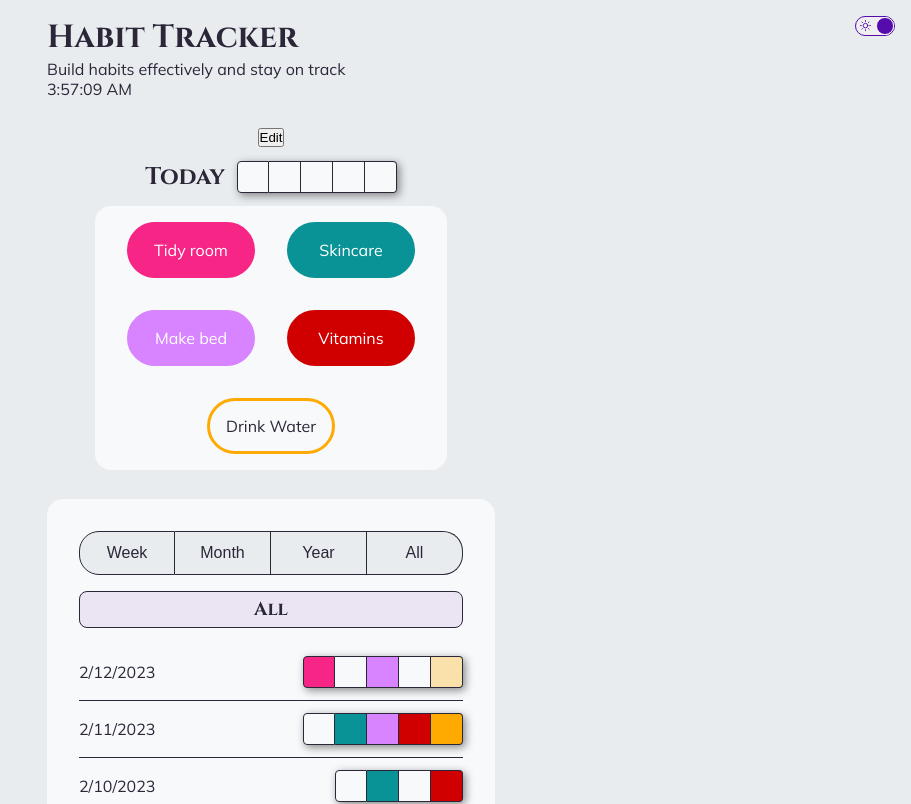
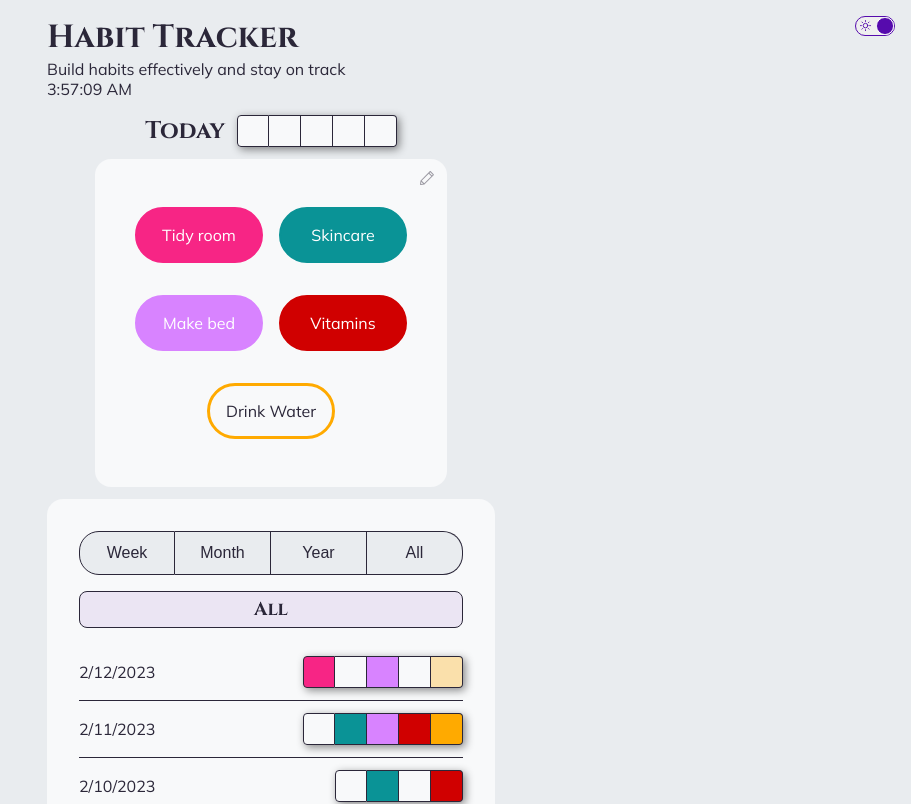
Before and after one commit to jennstirpe/habit-tracker, a React (Create React App) app: page / in a window 1280 px wide. Shown: the top 804 px of the page, without its empty margins (369-1280 px from the left). Built offline with nearby package versions, Linux system fonts and the light colour scheme.

Commit message:
Updated edit form styles

```diff
--- a/src/components/main/display/Checklist.js
+++ b/src/components/main/display/Checklist.js
@@ -2,7 +2,7 @@ import { useState } from "react";
 import { StyledChecklist } from "../styled/display/Checklist.styled";
 import QuantityInput from "../forms/QuantityInput";
 
-export default function Checklist({ currentDayChecklist, toggleHabitComplete, updateCurrentAmt }) {
+export default function Checklist({ currentDayChecklist, toggleHabitComplete, updateCurrentAmt, openEdit }) {
   const [ quantityFormActive, setQuantityFormActive ] = useState(false);
   const [ activeQuantityHabit, setActiveQuantityHabit ] = useState({})
   const todaysHabits = currentDayChecklist;
@@ -23,57 +23,112 @@ export default function Checklist({ currentDayChecklist, toggleHabitComplete, up
   return (
     <StyledChecklist>
 
-      <div className="checklist">
+        <button onClick={openEdit} className="edit-form-open" aria-label="Edit habits">
+          <svg width="512" height="512" viewBox="0 0 512 512" fill="none" xmlns="http://www.w3.org/2000/svg"><path fillRule="evenodd" clipRule="evenodd" d="M343.029 42.3419C352.402 32.9693 367.598 32.9694 376.971 42.3419L469.657 135.028C479.029 144.401 479.029 159.597 469.657 168.969L179.462 459.164C179.006 459.633 178.521 460.073 178.011 460.482C176 462.099 173.688 463.158 171.283 463.66C170.898 463.741 170.509 463.808 170.115 463.86L50.1148 479.86C45.175 480.519 40.2103 478.838 36.6864 475.314C33.1626 471.79 31.4819 466.826 32.1405 461.886L48.1164 342.066C48.5312 338.637 50.0545 335.317 52.6863 332.685L343.029 42.3419ZM393.372 199.999L167.999 425.372L86.6267 344L312 118.627L393.372 199.999ZM416 177.372L441.373 151.999L360 70.6262L334.627 95.9992L416 177.372ZM75.5807 378.208L66.6251 445.376L133.792 436.42L75.5807 378.208Z" fill="black"/></svg>
+        </button>
+
+        <ul className="checklist">
         {
           todaysHabits && todaysHabits.map(habit => {
             if (habit.type === "check") {
-              return <div
+              return <li
                 onClick={() => handleToggleComplete(habit.id)}
                 className= "checklist-item"
                 style={habit.complete? {"color": "darkGray", "background": "lightGray", "border": `3px solid ${habit.color}`} : {"color": `white`, "background": `${habit.color}`, "border": `2px solid ${habit.color}`}}
                 key={habit.id}>
                   <p>{habit.name}</p>
-                </div>
+                </li>
             } else {
                 if (habit.goal.currentAmt === 0) {
-                  return <div
+                  return <li
                     onClick={() => openQuantityInputForm(habit)}
                     className= "checklist-item"
                     style={{"border": `3px solid ${habit.color}`}}
                     key={habit.id}>
                       <p>{habit.name}</p>
-                    </div>
+                    </li>
                 } else if (habit.goal.currentAmt >= habit.goal.goalAmt) {
-                  return <div
+                  return <li
                     onClick={() => openQuantityInputForm(habit)}
                     className= "checklist-item"
                     style={{"color": "darkGray", "background": "lightGray", "border": `3px solid ${habit.color}`}}
                     key={habit.id}>
                       <p>{habit.name}</p>
-                    </div>
+                    </li>
                 } else {
                   let percentageComplete = Math.round(habit.goal.currentAmt / habit.goal.goalAmt * 100);
                   if (percentageComplete < 10) {
                     percentageComplete = 10;
                   }
 
-                  return <div
+                  return <li
                     onClick={() => openQuantityInputForm(habit)}
                     className= "checklist-item"
                     style={percentageComplete < 50 ? {"background": `${habit.color}${percentageComplete}`, "border": `3px solid ${habit.color}`} : {"color": "white", "background": `${habit.color}${percentageComplete}`, "border": `3px solid ${habit.color}`}}
                     key={habit.id}
                     >
                       <p>{habit.name}</p>
-                    </div>
+                    </li>
                 }
             }
           })
         }
+        </ul>
+
+
+
         {
           quantityFormActive && <QuantityInput closeQuantityInputForm={closeQuantityInputForm} updateCurrentAmt={updateCurrentAmt} habit={activeQuantityHabit} />
         }
-      </div>
+
     </StyledChecklist>
 
   )
 }
+
+
+// {
+//   todaysHabits && todaysHabits.map(habit => {
+//     if (habit.type === "check") {
+//       return <div
+//         onClick={() => handleToggleComplete(habit.id)}
+//         className= "checklist-item"
+//         style={habit.complete? {"color": "darkGray", "background": "lightGray", "border": `3px solid ${habit.color}`} : {"color": `white`, "background": `${habit.color}`, "border": `2px solid ${habit.color}`}}
+//         key={habit.id}>
+//           <p>{habit.name}</p>
+//         </div>
+//     } else {
+//         if (habit.goal.currentAmt === 0) {
+//           return <div
+//             onClick={() => openQuantityInputForm(habit)}
+//             className= "checklist-item"
+//             style={{"border": `3px solid ${habit.color}`}}
+//             key={habit.id}>
+//               <p>{habit.name}</p>
+//             </div>
+//         } else if (habit.goal.currentAmt >= habit.goal.goalAmt) {
+//           return <div
+//             onClick={() => openQuantityInputForm(habit)}
+//             className= "checklist-item"
+//             style={{"color": "darkGray", "background": "lightGray", "border": `3px solid ${habit.color}`}}
+//             key={habit.id}>
+//               <p>{habit.name}</p>
+//             </div>
+//         } else {
+//           let percentageComplete = Math.round(habit.goal.currentAmt / habit.goal.goalAmt * 100);
+//           if (percentageComplete < 10) {
+//             percentageComplete = 10;
+//           }
+
+//           return <div
+//             onClick={() => openQuantityInputForm(habit)}
+//             className= "checklist-item"
+//             style={percentageComplete < 50 ? {"background": `${habit.color}${percentageComplete}`, "border": `3px solid ${habit.color}`} : {"color": "white", "background": `${habit.color}${percentageComplete}`, "border": `3px solid ${habit.color}`}}
+//             key={habit.id}
+//             >
+//               <p>{habit.name}</p>
+//             </div>
+//         }
+//     }
+//   })
+// }
--- a/src/components/main/display/CurrentDay.js
+++ b/src/components/main/display/CurrentDay.js
@@ -24,7 +24,7 @@ export default function CurrentDay({ currentDayChecklist, toggleHabitComplete, u
 
   return (
     <StyledCurrentDay>
-      <button onClick={openEdit}>Edit</button>
+
       <div className="current-day-header">
         <h2>Today</h2>
         <DisplayBar checklist={currentDayChecklist} date={date} />
@@ -33,6 +33,7 @@ export default function CurrentDay({ currentDayChecklist, toggleHabitComplete, u
       {
         editFormActive &&
         <div className="current-day-edit-form">
+          <button onClick={closeEdit} className="edit-form-close" aria-label="Close edit form">×</button>
           <SetupForm habitList={habitList} setHabits={handleSetHabits} />
         </div>
 
@@ -40,7 +41,7 @@ export default function CurrentDay({ currentDayChecklist, toggleHabitComplete, u
       }
 
 
-      <Checklist currentDayChecklist={currentDayChecklist} toggleHabitComplete={toggleHabitComplete} updateCurrentAmt={updateCurrentAmt} />
+      <Checklist currentDayChecklist={currentDayChecklist} toggleHabitComplete={toggleHabitComplete} updateCurrentAmt={updateCurrentAmt} openEdit={openEdit} />
 
     </StyledCurrentDay>
   )
--- a/src/components/main/styled/display/Checklist.styled.js
+++ b/src/components/main/styled/display/Checklist.styled.js
@@ -5,36 +5,48 @@ export const StyledChecklist = styled.section`
     border-radius: 1rem;
     background: ${({theme}) => theme.colors.bgSecondary};
     position: relative;
+    padding: 2rem 0;
+    margin-top: .75rem;
 
-    .checklist-header {
-        padding: .75rem;
-        font-size: .95rem;
-        letter-spacing: 1px;
-        border-top-left-radius: 1rem;
-        border-top-right-radius: 1rem;
-        text-align: center;
-        color: ${({theme}) => theme.colors.textSecondary};
+    .edit-form-open {
+        position: absolute;
+        top: .5rem;
+        right: .5rem;
+        color: ${({theme}) => theme.colors.textMain};
+        background: none;
+        border: none;
+        transition: all 200ms linear;
+        height: 1.5rem;
+        width: 1.5rem;
 
-        .checklist-date {
-            font-size: 1.35rem;
-            font-family: ${({theme}) => theme.fonts.mainText};
-            color: ${({theme}) => theme.colors.textMain};
+        &:hover {
+            cursor: pointer;
+            color: ${({theme}) => theme.colors.accentMain}50;
+        }
+
+        svg {
+            height: 1rem;
+            width: 1rem;
+
+            path {
+                fill: ${({theme}) => theme.colors.textMain}75;
+                transition: all 200ms linear;
+            }
+
         }
     }
 
     .checklist {
         display: flex;
         flex-wrap: wrap;
-        justify-content: space-evenly;
-        border-bottom-left-radius: 1rem;
-        border-bottom-right-radius: 1rem;
-    }
+        align-items: center;
+        justify-content: center;
 
         .checklist-item {
             width: 8rem;
             height: 3.5rem;
             word-wrap: break-word;
-        margin: 1rem 0;
+            margin: 1rem .5rem;
             text-align: center;
             display: flex;
             justify-content: center;
@@ -49,4 +61,8 @@ export const StyledChecklist = styled.section`
                 opacity: .5;
             }
         }
+    }
+
+
+
 `;
--- a/src/components/main/styled/display/CurrentDay.styled.js
+++ b/src/components/main/styled/display/CurrentDay.styled.js
@@ -19,6 +19,27 @@ export const StyledCurrentDay = styled.section`
 
     .current-day-edit-form {
         position: absolute;
+        top: 0;
         z-index: 5;
+        display: flex;
+        flex-direction: column;
+        justify-content: center;
+        align-items: center;
+
+        .edit-form-close {
+            position: absolute;
+            top: 1rem;
+            right: 1rem;
+            font-size: 1.5rem;
+            color: ${({theme}) => theme.colors.textMain};
+            background: ${({theme}) => theme.colors.bgSecondary};
+            border: none;
+            transition: all 200ms linear;
+
+            &:hover {
+                cursor: pointer;
+                color: ${({theme}) => theme.colors.accentMain}50;
+            }
+        }
     }
 `;
--- a/src/components/main/styled/forms/SetupForm.styled.js
+++ b/src/components/main/styled/forms/SetupForm.styled.js
@@ -9,7 +9,6 @@ export const StyledSetupForm = styled.section`
     display: flex;
     flex-direction: column;
     align-items: center;
-    margin-top: 10vh;
 
     h2 {
         margin: 1rem;
```
Lines whose indentation alone changed are shown as unchanged.
